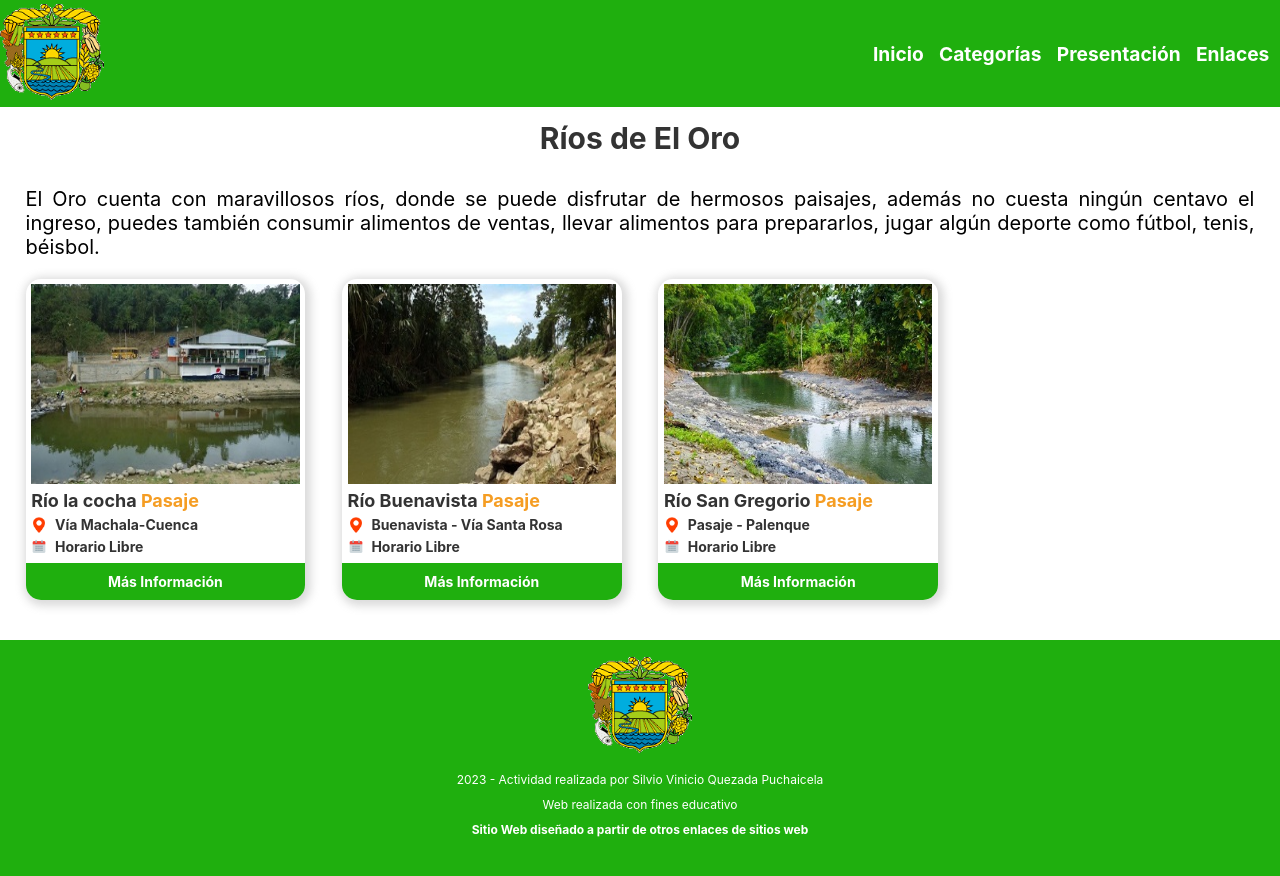
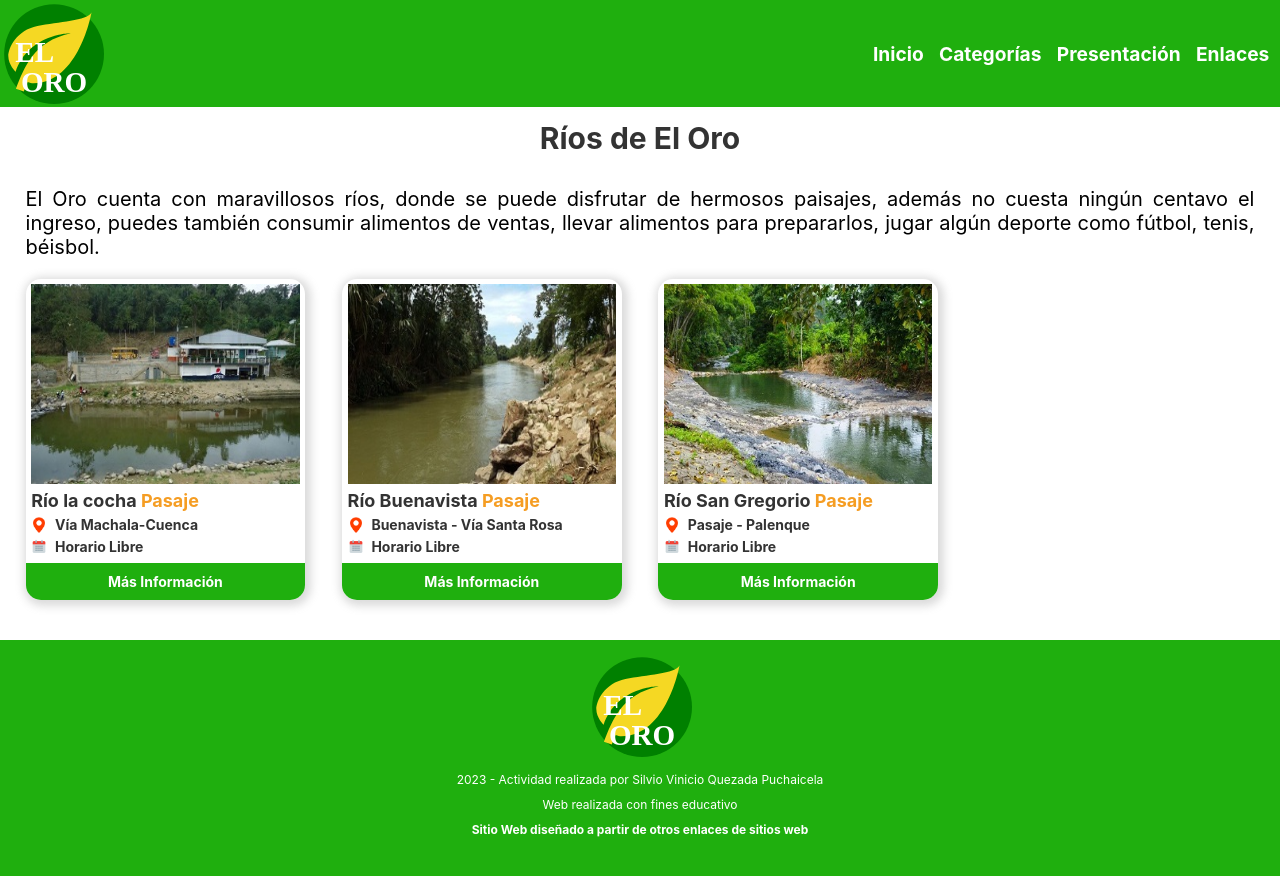
Before and after one commit to silvioquezada/herramientashtmlcsspec3, a website built with Parcel: page src/rios.html in a window 1280 px wide. Built offline with nearby package versions, Linux system fonts and the light colour scheme; a web font is replaced by a local one.

Commit message:
Ubicación del logo en todas las páginas

```diff
--- a/src/rios.html
+++ b/src/rios.html
@@ -12,7 +12,7 @@
       <body class="contenedor">
         <header id="encabezado">
           <div>
-            <a href="index.html"><img src="img/logo.png" class="logoencabezado" alt="Imagen Logo"></a>
+            <a href="index.html"><img src="img/logo.svg" class="logoencabezado" alt="Imagen Logo"></a>
           </div>
         </header>
 
@@ -137,7 +137,7 @@
 
         <footer>
           <div>
-            <img src="img/logo.png" class="logoencabezado" alt="Imagen Logo">
+            <img src="img/logo.svg" class="logoencabezado" alt="Imagen Logo">
           </div>
           <div class="textosm">
             <div>2023 - Actividad realizada por Silvio Vinicio Quezada Puchaicela</div>
```
Also changed, not shown: src/bosque_huayquichuma.html (+2 -2 lines), src/bosques.html (+2 -2 lines), src/categorias.html (+2 -2 lines), src/enlaces.html (+2 -2 lines), src/index.html (+1 -6 lines), src/piscina_mirador_tahuin.html (+2 -2 lines), src/piscina_mirador_vergel.html (+2 -2 lines), src/piscinas.html (+2 -2 lines), src/playa_bajo_alto.html (+2 -2 lines), src/playa_jambeli.html (+2 -2 lines), src/playas.html (+2 -2 lines), src/presentacion.html (+2 -2 lines), src/reserva_ecologica_arenillas.html (+2 -2 lines), src/rio_buenavista.html (+2 -2 lines), 3 more files.
